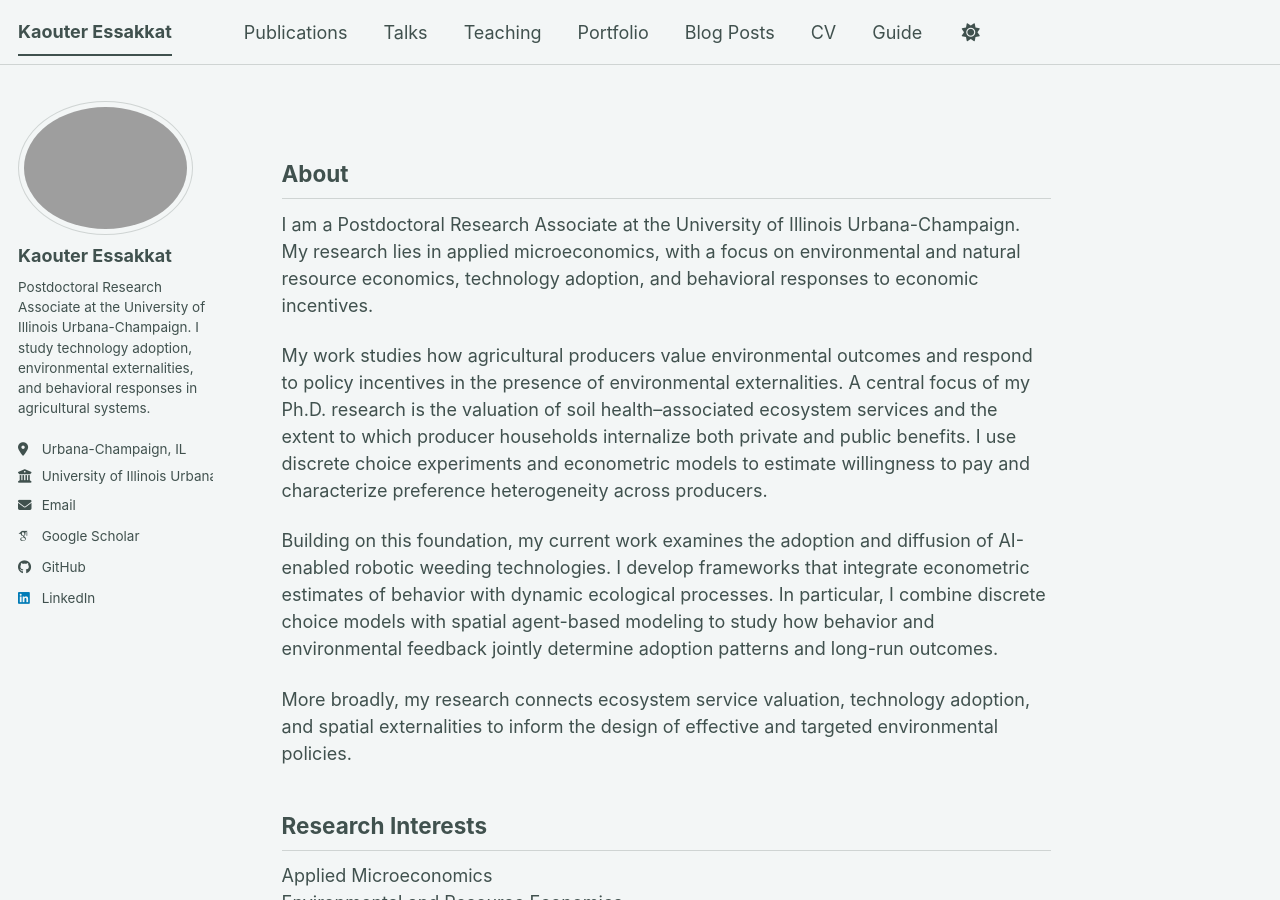
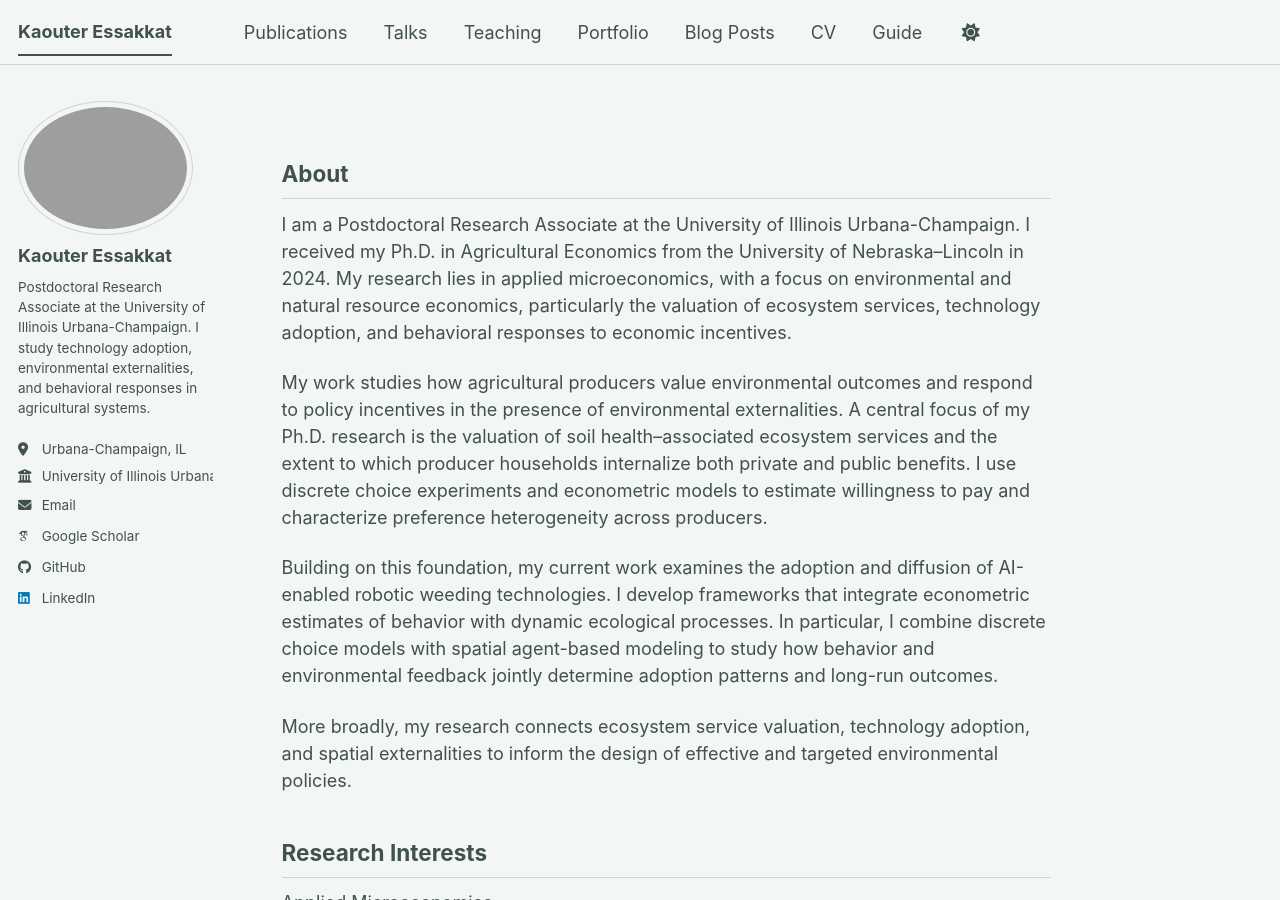
Before and after one commit to KaouterEssakkat/kaouteressakkat.github.io, a Jekyll site: the page built from _pages/about.md, in a window 1280 px wide and 900 px high. Built offline with Jekyll 4.4.1, drawn with Linux system fonts in a browser that asks for light colours; some web fonts are replaced; a script bundle is joined from its source files by our own code; library files that are not in the unit come from our copies; some of the changed text lies outside the part shown.

Commit message:
Update about.md

```diff
--- a/_pages/about.md
+++ b/_pages/about.md
@@ -7,7 +7,7 @@ author_profile: true
 
 ## About
 
-I am a Postdoctoral Research Associate at the University of Illinois Urbana-Champaign. My research lies in applied microeconomics, with a focus on environmental and natural resource economics, technology adoption, and behavioral responses to economic incentives.
+I am a Postdoctoral Research Associate at the University of Illinois Urbana-Champaign. I received my Ph.D. in Agricultural Economics from the University of Nebraska–Lincoln in 2024. My research lies in applied microeconomics, with a focus on environmental and natural resource economics, particularly the valuation of ecosystem services, technology adoption, and behavioral responses to economic incentives.
 
 My work studies how agricultural producers value environmental outcomes and respond to policy incentives in the presence of environmental externalities. A central focus of my Ph.D. research is the valuation of soil health–associated ecosystem services and the extent to which producer households internalize both private and public benefits. I use discrete choice experiments and econometric models to estimate willingness to pay and characterize preference heterogeneity across producers.
 
```
Also changed, not shown: other parts of _pages/about.md (+0 -4 lines).
